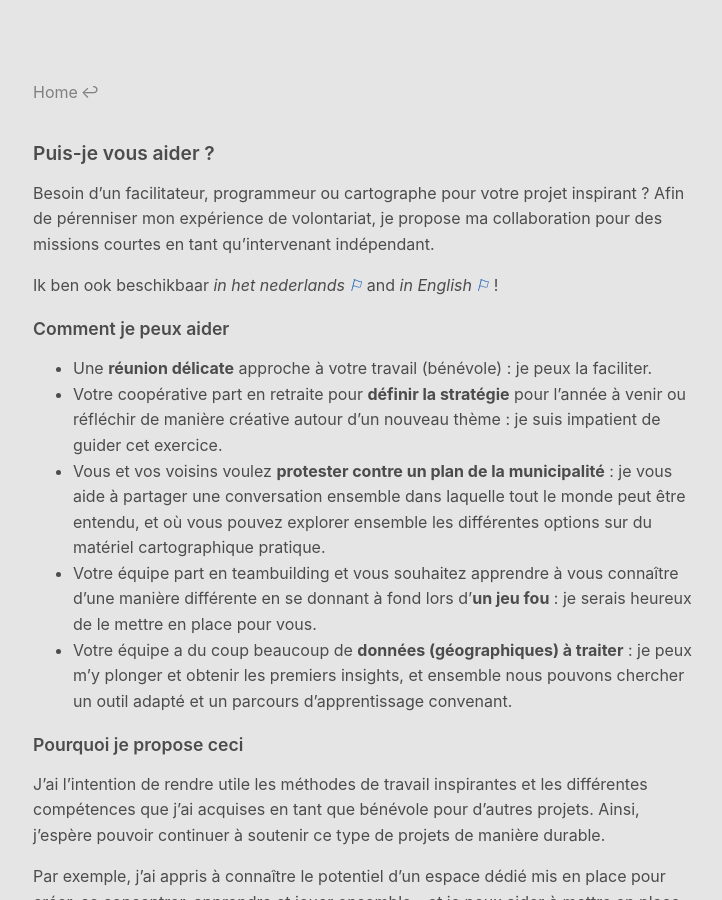
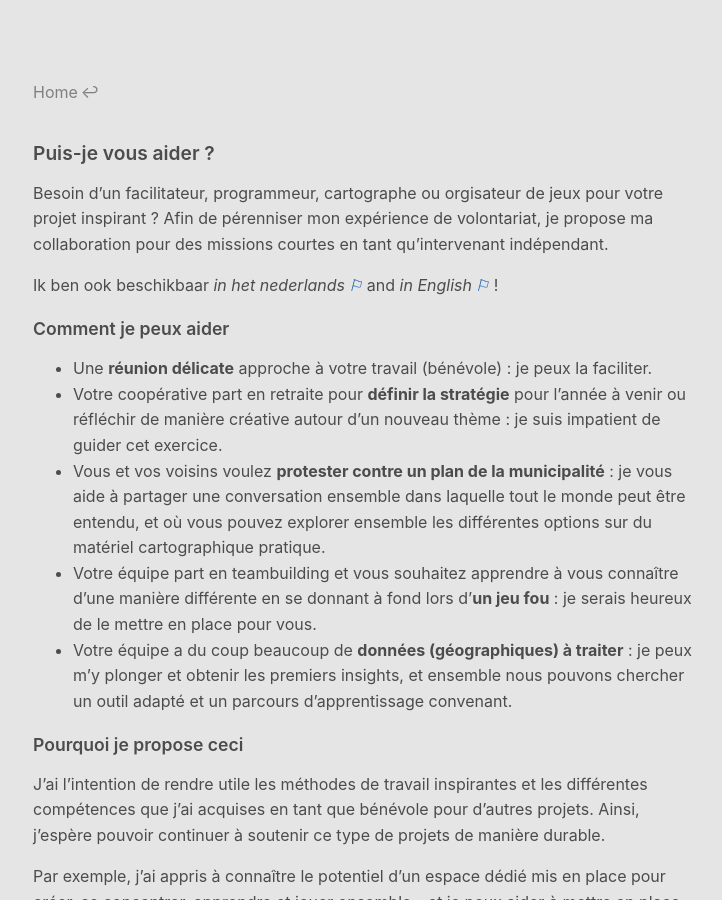
Before and after one commit to mclaeysb/mclaeysb.github.com, a Jekyll site: the page built from freelance_fr.md, in a window 1280 px wide and 900 px high. Shown: the whole window, without its empty margins (277-999 px from the left). Built offline with Jekyll 4.4.1, drawn with Linux system fonts in a browser that asks for light colours.

```diff
--- a/freelance_fr.md
+++ b/freelance_fr.md
@@ -4,7 +4,7 @@
 ---
 # Puis-je vous aider ?
 
-Besoin d'un facilitateur, programmeur ou cartographe pour votre projet inspirant ? Afin de pérenniser mon expérience de volontariat, je propose ma collaboration pour des missions courtes en tant qu'intervenant indépendant.
+Besoin d'un facilitateur, programmeur, cartographe ou orgisateur de jeux pour votre projet inspirant ? Afin de pérenniser mon expérience de volontariat, je propose ma collaboration pour des missions courtes en tant qu'intervenant indépendant.
 
 Ik ben ook beschikbaar <a href="/freelance_nl" class="language">in het nederlands</a> and <a href="/freelance" class="language">in English</a> !
 
```
Also changed, not shown: freelance.md (+1 -1 lines), freelance_nl.md (+1 -1 lines).
